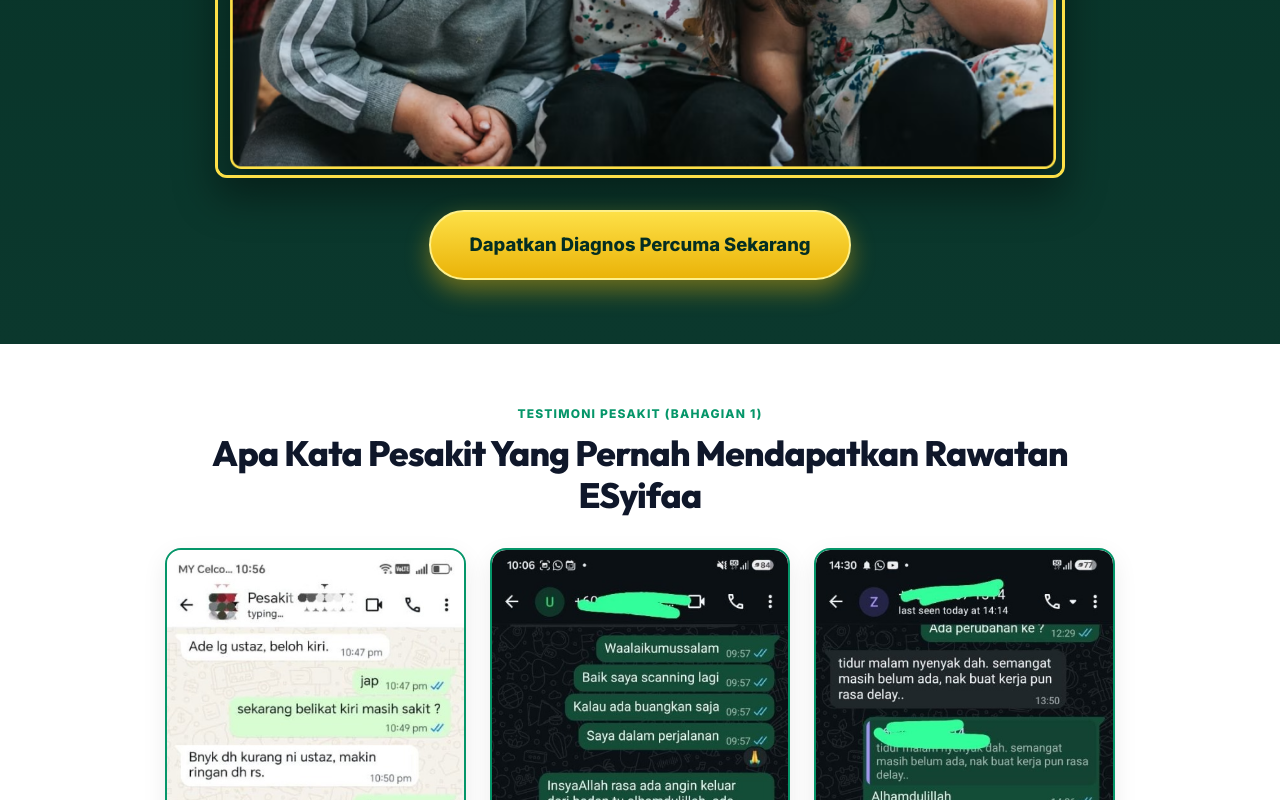
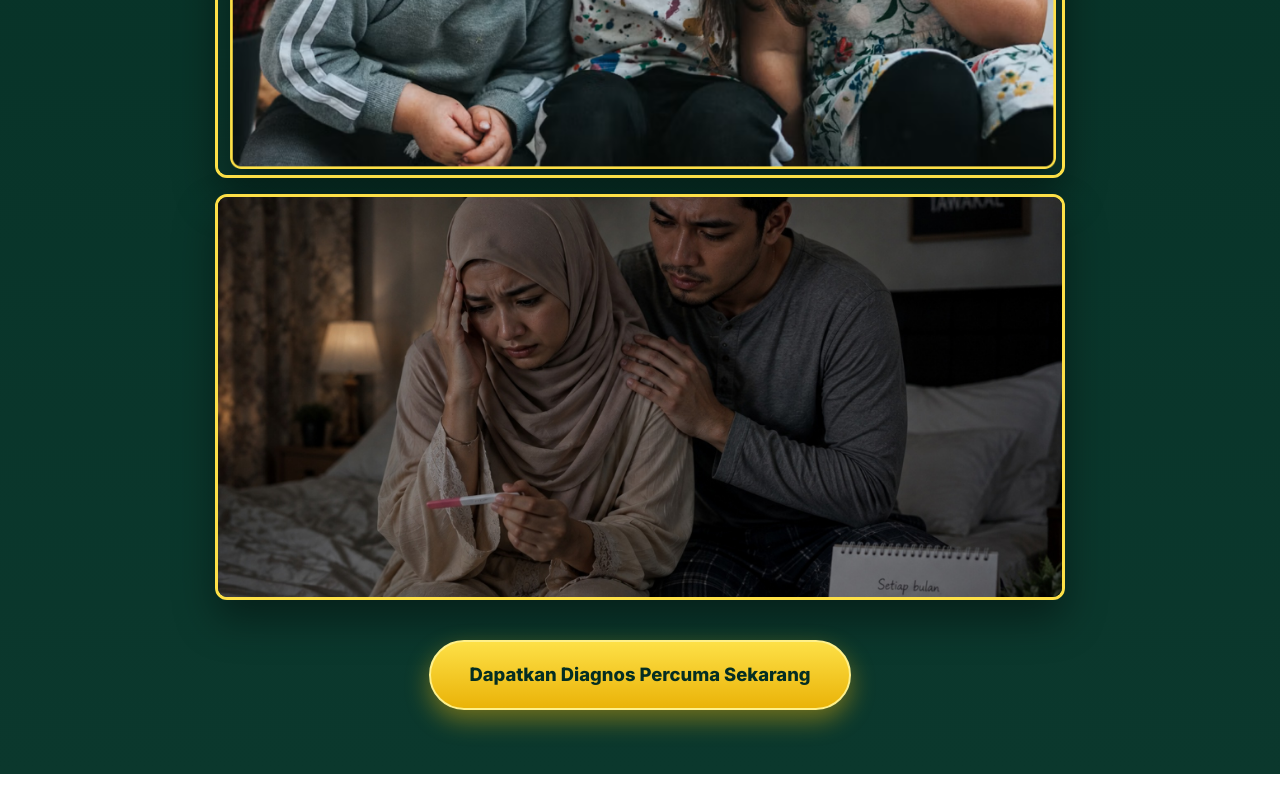
Before and after one commit to molekventure313/aura-assyifa, a Next.js app: page /belum-zuriat in a window 1280 px wide. Shown: the part 983-1783 px from the top of the page. Built offline with nearby package versions, Linux system fonts and the light colour scheme.

Commit message:
update: ganti gambar hero salespage /belum-zuriat dengan 2 gambar baharu

```diff
--- a/src/components/salespage/variants/belum-zuriat/HeroSection.js
+++ b/src/components/salespage/variants/belum-zuriat/HeroSection.js
@@ -97,12 +97,21 @@ export default function HeroSection() {
         </p>
 
         {/* Hero Image Showcase */}
-        <div style={{ marginBottom: '2rem', borderRadius: '12px', overflow: 'hidden', border: '3px solid #FDE047', boxShadow: '0 20px 40px rgba(0,0,0,0.4)' }}>
-          <img
-            src="/images/belum-zuriat/belum_zuriat_hero.png"
-            alt="Gambar Hero ESyifaa Ikhtiar Rawatan Belum Zuriat"
-            style={{ width: '100%', height: 'auto', display: 'block', maxHeight: '500px', objectFit: 'cover', objectPosition: 'center top' }}
-          />
+        <div style={{ marginBottom: '2.5rem', display: 'flex', flexDirection: 'column', gap: '1rem' }}>
+          <div style={{ borderRadius: '12px', overflow: 'hidden', border: '3px solid #FDE047', boxShadow: '0 20px 40px rgba(0,0,0,0.4)' }}>
+            <img
+              src="/images/belum-zuriat/belum_zuriat_hero.png"
+              alt="Pasangan sedih belum dikurniakan zuriat"
+              style={{ width: '100%', height: 'auto', display: 'block', maxHeight: '500px', objectFit: 'cover' }}
+            />
+          </div>
+          <div style={{ borderRadius: '12px', overflow: 'hidden', border: '3px solid #FDE047', boxShadow: '0 20px 40px rgba(0,0,0,0.4)' }}>
+            <img
+              src="/images/belum-zuriat/belum_zuriat_kanak.jpg"
+              alt="Anak-anak yang ceria sebagai impian pasangan"
+              style={{ width: '100%', height: 'auto', display: 'block', maxHeight: '400px', objectFit: 'cover' }}
+            />
+          </div>
         </div>
 
 
```
